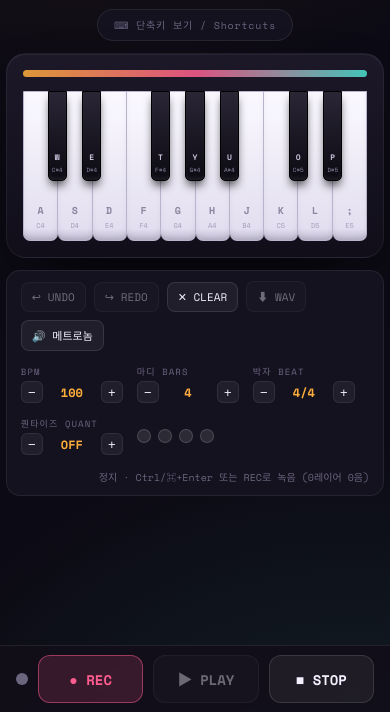
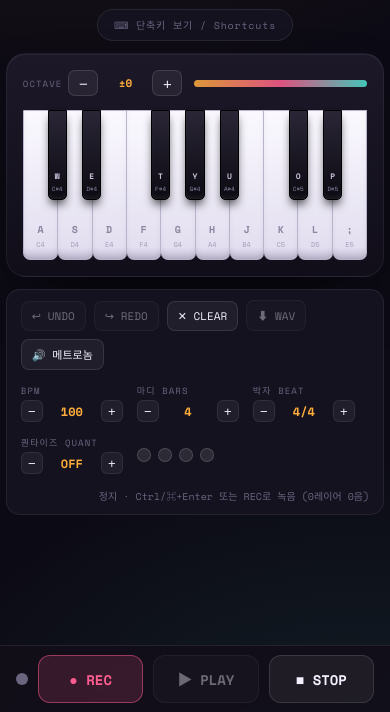
Before and after one commit to kimbaul852/kimbaul852.github.io, a plain HTML site: page index.html in a window 390 px wide. Shown: the part 132-844 px from the top of the page. Drawn offline with nearby package versions, Linux system fonts and the light colour scheme.

Commit message:
Add octave shift buttons to the piano top bar (#17)
* Update KEYS keyboard piano: extended 2-row mode, pitch bend, remappable shortcuts

* Add loop recorder: SPACE record/overdub, count-in metronome, visual beat, BPM/bars controls

* Remove duplicate CSS rule from merge

* Add PLAY button to replay recorded loop without re-recording

* Keep metronome audible every beat (still excluded from recording) + on/off toggle

* Add CHANGELOG.md documenting updates so far

* Make CHANGELOG bilingual (Korean + English)

* Restructure UI: app bar + settings (layout & shortcuts), fix looper overflow on mobile

* Update CHANGELOG for UI restructure

* Add quantize, count-in options, multi-track layers, WAV export, undo/redo, localStorage autosave

* Collapsible performance controls + fixed bottom transport bar

* Add sheet music viewer mode (upload image, hide piano/controls, play via shortcuts)

* Change record toggle to Ctrl/Cmd+Enter (avoid accidental Space, iOS-safe)

* Collapse shortcut hint to a button; auto-resume audio after app switch; block double-tap zoom

* Keep keyboard-input ON sticky when tapping other buttons

* Harden iOS double-tap zoom blocking with same-spot touchend guard

* Add thumb-add mode (upper piano + home-row duplicate keys)

* Raise loop bars limit to 16

* Add octave shift buttons to the piano top bar

---------

Co-authored-by: Claude <noreply@anthropic.com>

```diff
--- a/index.html
+++ b/index.html
@@ -260,10 +260,29 @@
     box-shadow: 0 30px 70px -30px rgba(0,0,0,0.9), inset 0 1px 0 rgba(255,255,255,0.05);
     display: flex; flex-direction: column; gap: 14px;
   }
+  .pianobar { display: flex; align-items: center; gap: 12px; }
   .feltbar {
+    flex: 1;
     height: 7px; border-radius: 4px;
     background: linear-gradient(90deg, var(--amber), var(--magenta), var(--cyan));
     opacity: 0.85;
+  }
+  .octctl { display: flex; align-items: center; gap: 6px; flex: none; }
+  .octctl .octlabel {
+    font-family: 'Space Mono', monospace; font-size: 9px; letter-spacing: 0.12em;
+    color: var(--dim); text-transform: uppercase;
+  }
+  .octbtn {
+    width: 30px; height: 26px; border-radius: 7px; cursor: pointer; flex: none;
+    background: rgba(255,255,255,0.06); border: 1px solid rgba(255,255,255,0.12);
+    color: var(--ink); font-size: 15px; line-height: 1;
+    transition: background 0.12s, transform 0.06s, border-color 0.12s;
+  }
+  .octbtn:hover { border-color: rgba(255,174,59,0.5); }
+  .octbtn:active { transform: scale(0.9); }
+  .octval {
+    min-width: 42px; text-align: center;
+    font-family: 'Space Mono', monospace; font-size: 11px; font-weight: 700; color: var(--amber);
   }
 
   .rowwrap { display: flex; flex-direction: column; gap: 6px; }
@@ -510,7 +529,15 @@
 </div>
 
 <div class="stage">
-  <div class="feltbar"></div>
+  <div class="pianobar">
+    <div class="octctl">
+      <span class="octlabel">Octave</span>
+      <button class="octbtn" id="octDownBtn" aria-label="옥타브 내림">−</button>
+      <span class="octval" id="octBarVal">±0</span>
+      <button class="octbtn" id="octUpBtn" aria-label="옥타브 올림">+</button>
+    </div>
+    <div class="feltbar"></div>
+  </div>
   <!-- upper row (extended only) -->
   <div class="rowwrap" id="rowUpperWrap">
     <div class="rowtag"><span class="badge upper">위 / UPPER</span><span id="upperInfo"></span></div>
@@ -1106,7 +1133,23 @@
     if (tv) tv.textContent = lowerP.transpose > 0 ? '+' + lowerP.transpose : '' + lowerP.transpose;
   }
 
+  // octave readout in the piano top bar (relative to the mode's default)
+  function updateOctBar() {
+    const ob = document.getElementById('octBarVal');
+    if (ob && lowerP) {
+      const o = Math.round((lowerP.windowStart - lowerP.homeStart) / 7);
+      ob.textContent = o > 0 ? '+' + o : (o < 0 ? '' + o : '±0');
+    }
+  }
+  // shift every active piano by one octave (works in all modes)
+  function octaveAll(dir) {
+    pianos.forEach(p => p.shift(dir * 7));
+    refreshControlReadouts();
+    flashHit();
+  }
+
   function refreshControlReadouts() {
+    updateOctBar();
     if (mode !== 'extended') { syncBasicReadouts(); return; }
     const set = (id, txt) => { const e = document.getElementById(id); if (e) e.textContent = txt; };
     set('loWinVal', 'Z=' + nameOf(allWhite[lowerP.windowStart] + lowerP.transpose));
@@ -1828,6 +1871,8 @@
   wire('clearBtn', () => looperClear());
   wire('exportBtn',() => exportWav());
   wire('metroBtn', () => { lp.metro = !lp.metro; updateLooperUI(); scheduleSave(); });
+  wire('octDownBtn', () => octaveAll(-1));
+  wire('octUpBtn',   () => octaveAll(1));
   wire('bpmDown',  () => setBpm(lp.bpm - 4));
   wire('bpmUp',    () => setBpm(lp.bpm + 4));
   wire('barsDown', () => setBars(lp.bars - 1));
```
Also changed, not shown: 1 other file.
